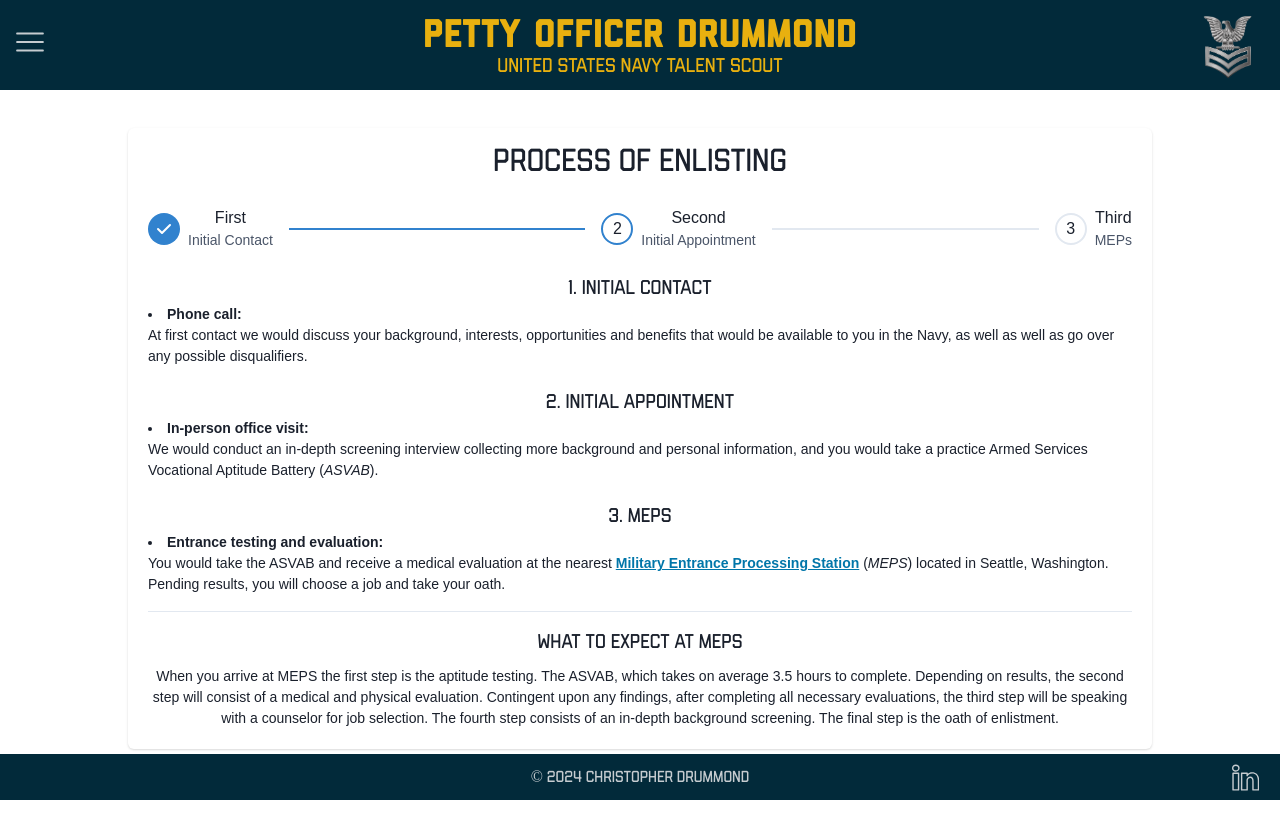
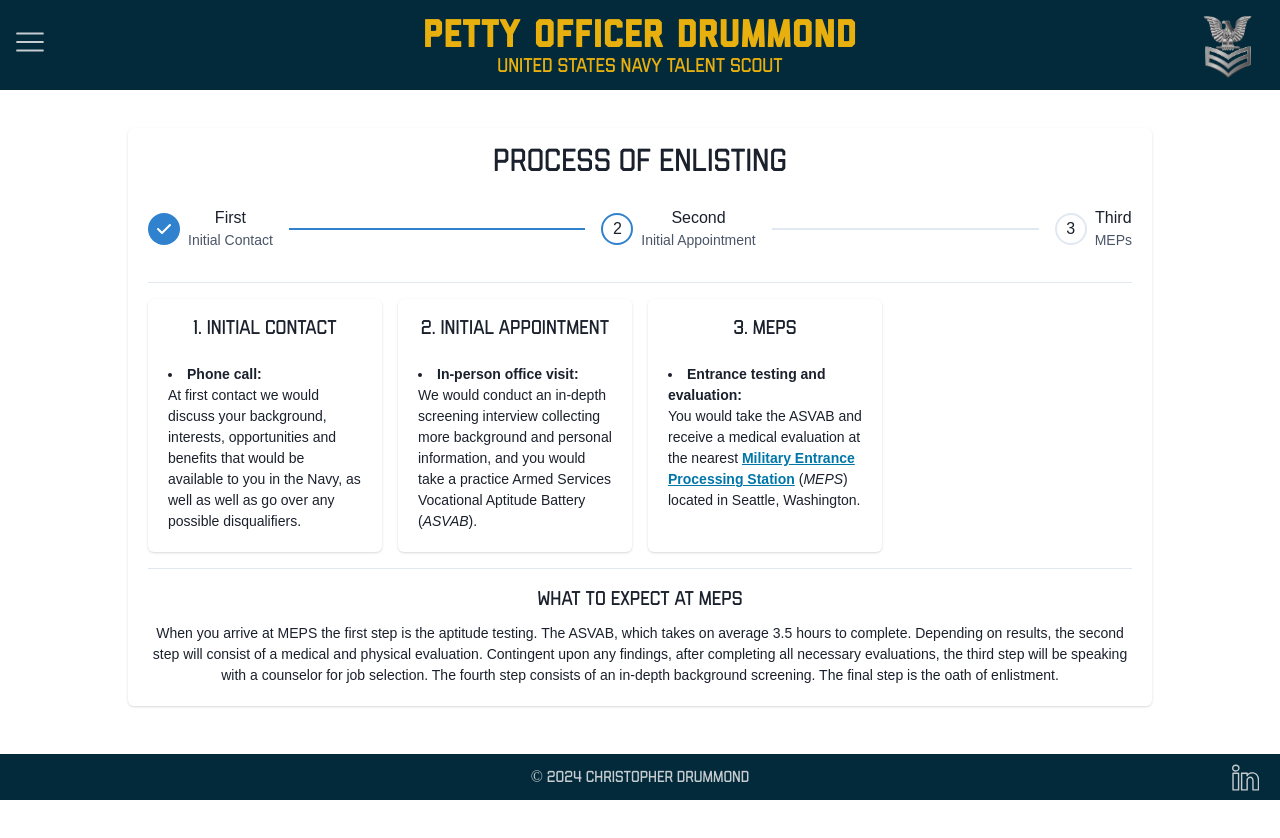
Before and after one commit to kdrummond528/cdrecruiter, a React (Create React App) app: page /process in a window 1280 px wide. Shown: the top 838 px of the page. After the commit the page ends 809 px from the top, so only its background shows below. Built offline with nearby package versions, Linux system fonts and the light colour scheme.

Commit message:
modified process component

```diff
--- a/src/App.css
+++ b/src/App.css
@@ -268,6 +268,12 @@ header {
   font-size: 20px;
 }
 
+.process-title {
+  font-family: "Light";
+  font-size: 20px;
+  padding-top: 15px;
+}
+
 .text {
   text-align: center;
   font-size: 14px;
@@ -275,6 +281,7 @@ header {
 
 .left-text {
   text-align: left;
+  font-size: 14px;
 }
 
 .texttolink {
--- a/src/components/Process.js
+++ b/src/components/Process.js
@@ -1,5 +1,5 @@
 import React from 'react';
-import { Card, Stack, StackDivider, Box, Text, CardBody } from '@chakra-ui/react';
+import { Card, SimpleGrid, Stack, StackDivider, Box, Text, CardBody } from '@chakra-ui/react';
 import Steps from './Steps'
 
 const Process = () => {
@@ -7,49 +7,53 @@ const Process = () => {
         <div>
 
             <Card className='card' marginBottom={'8%'}>
-                {/* <CardHeader> */}
                 <p className='pgheader'>Process of Enlisting</p>
-                {/* </CardHeader> */}
 
                 <CardBody>
                     <Stack divider={<StackDivider />} spacing='4'>
-                        <Box>
-                            {/* <Text size='xs' textTransform='uppercase'
-                                className='title'>
-                                The First Steps
-                            </Text> */}
 
                         <div className='steps'>
                             <Steps />
                         </div>
 
-                            <Text pt='2' fontSize='sm'>
-                                <p className='title'>
+                        <SimpleGrid spacing={4} templateColumns='repeat(auto-fill, minmax(200px, 1fr))'>
+                            <Card>
+                                <p className='process-title' padding='5px'>
                                     1. Initial Contact</p>
+                                <CardBody>
                                     <p className='left-text'>
                                         <li><b>Phone call:</b></li>
                                         At first contact we would discuss your background, interests, opportunities and benefits that would be available to you in the Navy, as well as well as go over any possible disqualifiers.
                                     </p>
-                                <br />
+                                </CardBody>
+                            </Card>
 
-                                <p className='title'>
+                            <Card>
+                                <p className='process-title'>
                                     2. Initial Appointment</p>
+                                <CardBody>
                                     <p className='left-text'>
                                         <li><b>In-person office visit:</b></li>
                                         We would conduct an in-depth screening interview collecting more background and personal information, and you would take a practice Armed Services Vocational Aptitude Battery (<i>ASVAB</i>).
                                     </p>
-                                <br />
+                                </CardBody>
+                            </Card>
 
-                                <p className='title'>
+                            <Card>
+                                <p className='process-title'>
                                     3. MEPs</p>
+                                <CardBody>
                                     <p className='left-text'>
                                         <li><b>Entrance testing and evaluation:</b></li>
-                                    You would take the ASVAB and receive a medical evaluation at the nearest <a className='link' href="https://www.google.com/maps/place/Seattle+MEPS/@47.5583621,-122.342933,17z/data=!3m1!4b1!4m6!3m5!1s0x549041b7a4bae249:0x8e4ed5e3d10e6dc9!8m2!3d47.5583621!4d-122.3403581!16s%2Fg%2F11b75l4rgc?entry=ttu">Military Entrance Processing Station</a> (<i>MEPS</i>) located in Seattle, Washington. Pending results, you will choose a job and take your oath.
+                                        You would take the ASVAB and receive a medical evaluation at the nearest <a className='link' href="https://www.google.com/maps/place/Seattle+MEPS/@47.5583621,-122.342933,17z/data=!3m1!4b1!4m6!3m5!1s0x549041b7a4bae249:0x8e4ed5e3d10e6dc9!8m2!3d47.5583621!4d-122.3403581!16s%2Fg%2F11b75l4rgc?entry=ttu">Military Entrance Processing Station</a> (<i>MEPS</i>) located in Seattle, Washington.
                                     </p>
+                                </CardBody>
+                            </Card>
+                        </SimpleGrid>
 
                         {/* After discussing your background, interests, as well as the opportunities and benefits that would be available to you, the next step would be to take a practice Armed Services Vocational Aptitude Battery (<i>ASVAB</i>).  Following this, we would conduct a screening interview collecting more background and personal information, and then schedule you for the ASVAB and medical evaluation at the nearest <a className='link' href="https://www.google.com/maps/place/Seattle+MEPS/@47.5583621,-122.342933,17z/data=!3m1!4b1!4m6!3m5!1s0x549041b7a4bae249:0x8e4ed5e3d10e6dc9!8m2!3d47.5583621!4d-122.3403581!16s%2Fg%2F11b75l4rgc?entry=ttu">Military Entrance Processing Station</a> (<i>MEPS</i>) located in Seattle, Washington. */}
-                            </Text>
-                        </Box>
+                        {/* </Text> */}
+                        {/* </Box> */}
 
                         <Box>
                             <Text size='xs' textTransform='uppercase'
@@ -61,9 +65,9 @@ const Process = () => {
                             </Text>
                         </Box>
 
-                    </Stack>
-                </CardBody>
-            </Card>
+                    </Stack >
+                </CardBody >
+            </Card >
 
             {/* <br /><br />
                     For more information regarding the MEPS process, view this handout.
@@ -79,7 +83,7 @@ const Process = () => {
                     </p>
                 </Collapsible> */}
 
-        </div>
+        </div >
     )
 }
 
```
Lines whose indentation alone changed are shown as unchanged.
